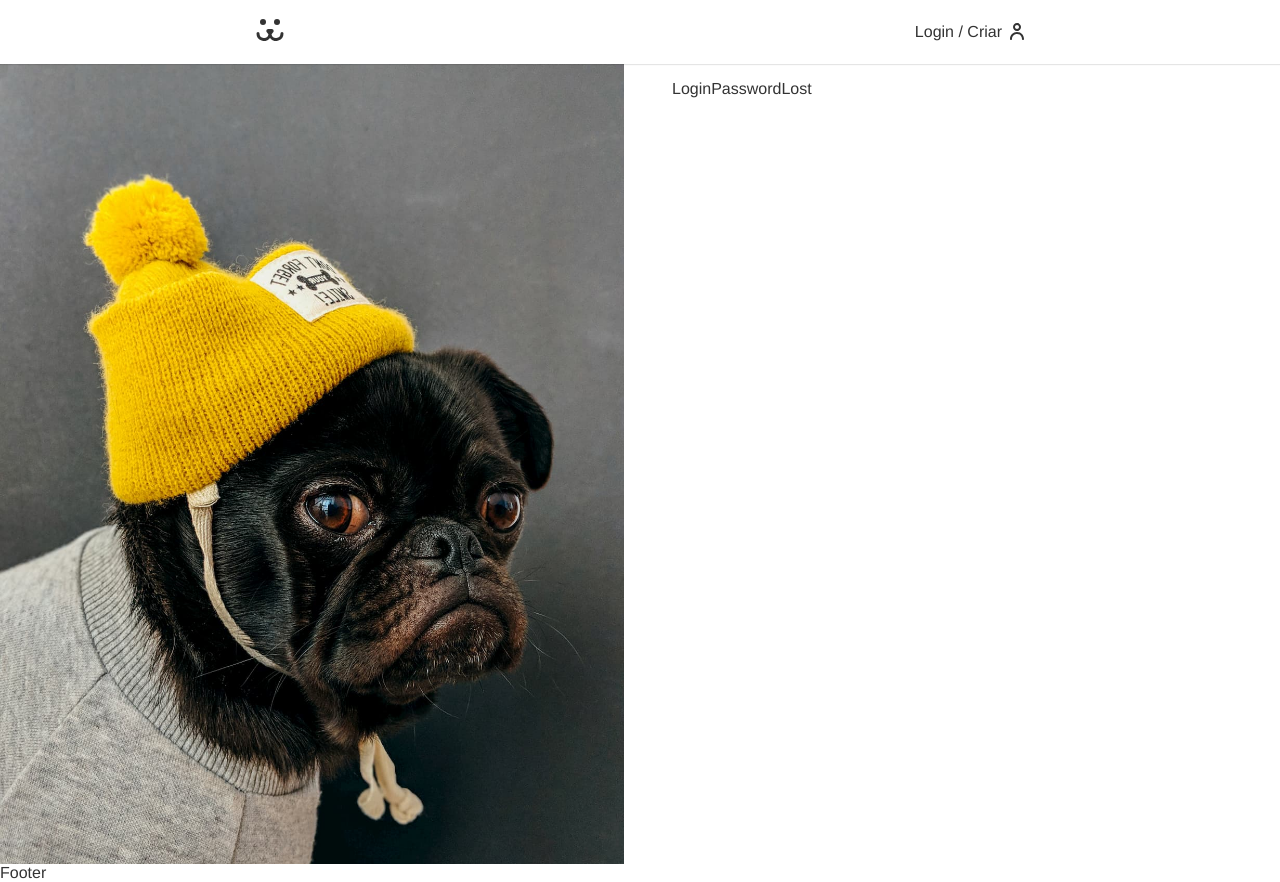
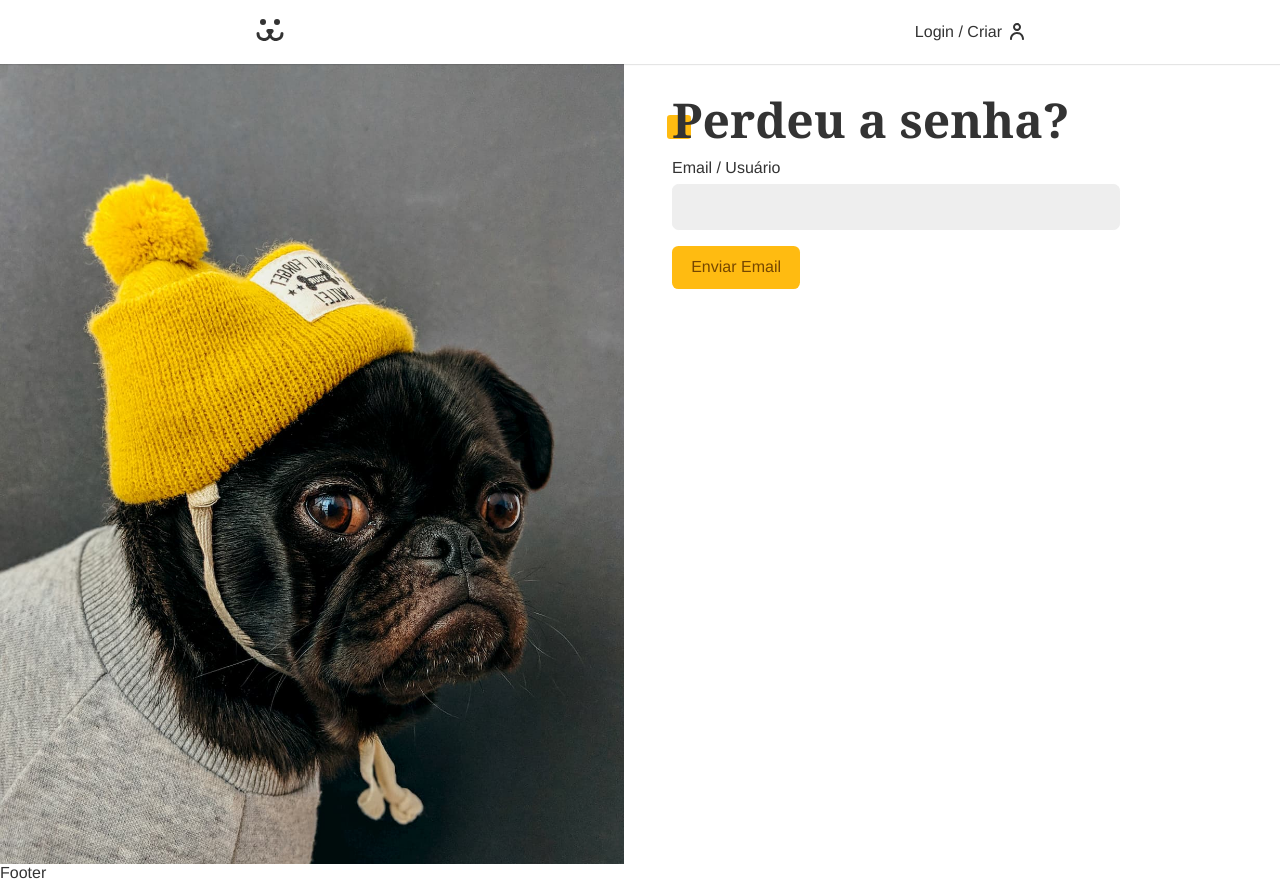
Before and after one commit to joaoldantasn/react-resumo, a React (Vite) app in the folder 08-ProjetoFinal/projeto/: page /login/perdeu in a window 1280 px wide. Built offline with nearby package versions, Linux system fonts and the light colour scheme.

Commit message:
Password lost/reset

```diff
--- a/08-ProjetoFinal/projeto/src/Pages/Login/LoginPasswordLost.jsx
+++ b/08-ProjetoFinal/projeto/src/Pages/Login/LoginPasswordLost.jsx
@@ -1,7 +1,46 @@
 import React from 'react';
+import Input from '../../Components/Forms/Input';
+import Button from '../../Components/Forms/Button';
+import useForm from '../../Hooks/useForm';
+import useFetch from '../../Hooks/useFetch';
+import { PASSWORD_LOST } from '../../api';
+import Error from '../../Components/Helper/Error';
 
 const LoginPasswordLost = () => {
-  return <div>LoginPasswordLost</div>;
+  const login = useForm();
+  const { data, loading, error, request } = useFetch();
+
+  async function handleSubmit(event) {
+    event.preventDefault();
+    if (login.validate()) {
+      const { url, options } = PASSWORD_LOST({
+        login: login.value,
+        url: window.location.href.replace('perdeu', 'resetar'),
+      });
+      const { json } = await request(url, options);
+      console.log(json);
+    }
+  }
+
+  return (
+    <section>
+      <h1 className="title">Perdeu a senha?</h1>
+      {data ? (
+        <p style={{ color: '#4c1' }}>{data}</p>
+      ) : (
+        <form onSubmit={handleSubmit}>
+          <Input label="Email / Usuário" type="text" name="login" {...login} />
+          {loading ? (
+            <Button disabled>Enviando...</Button>
+          ) : (
+            <Button>Enviar Email</Button>
+          )}
+        </form>
+      )}
+
+      <Error error={error} />
+    </section>
+  );
 };
 
 export default LoginPasswordLost;
--- a/08-ProjetoFinal/projeto/src/Pages/Login/LoginPasswordReset.jsx
+++ b/08-ProjetoFinal/projeto/src/Pages/Login/LoginPasswordReset.jsx
@@ -1,7 +1,59 @@
 import React from 'react';
+import Input from '../../Components/Forms/Input';
+import Button from '../../Components/Forms/Button';
+import useForm from '../../Hooks/useForm';
+import useFetch from '../../Hooks/useFetch';
+import { PASSWORD_RESET } from '../../api';
+import Error from '../../Components/Helper/Error';
+import { useNavigate } from 'react-router-dom';
 
 const LoginPasswordReset = () => {
-  return <div>LoginPasswordReset</div>;
+  const [login, setLogin] = React.useState('');
+  const [key, setKey] = React.useState('');
+  const password = useForm();
+  const { error, loading, request } = useFetch();
+  const navigate = useNavigate();
+
+  React.useEffect(() => {
+    const params = new URLSearchParams(window.location.search);
+    const key = params.get('key');
+    const login = params.get('login');
+    if (key) setKey(key);
+    if (login) setLogin(login);
+  }, []);
+
+  async function handleSubmit(event) {
+    event.preventDefault();
+    if (password.validate()) {
+      const { url, options } = PASSWORD_RESET({
+        login,
+        key,
+        password: password.value,
+      });
+      const { response } = await request(url, options);
+      if (response.ok) navigate('/login');
+    }
+  }
+
+  return (
+    <div>
+      <h1 className="title">Resete a Senha</h1>
+      <form onSubmit={handleSubmit}>
+        <Input
+          label="Nova Senha"
+          type="password"
+          name="password"
+          {...password}
+        />
+        {loading ? (
+          <Button disabled>Resetando...</Button>
+        ) : (
+          <Button>Resetar</Button>
+        )}
+      </form>
+      <Error error={error} />
+    </div>
+  );
 };
 
 export default LoginPasswordReset;
--- a/08-ProjetoFinal/projeto/src/api.jsx
+++ b/08-ProjetoFinal/projeto/src/api.jsx
@@ -45,6 +45,31 @@
 export function USER_POST(body) {
   return {
     url: API_URL + '/api/user',
+    options: {
+      method: 'POST',
+      headers: {
+        'Content-Type': 'application/json',
+      },
+      body: JSON.stringify(body),
+    },
+  };
+}
+
+export function PASSWORD_LOST(body) {
+  return {
+    url: API_URL + '/api/password/lost',
+    options: {
+      method: 'POST',
+      headers: {
+        'Content-Type': 'application/json',
+      },
+      body: JSON.stringify(body),
+    },
+  };
+}
+export function PASSWORD_RESET(body) {
+  return {
+    url: API_URL + '/api/password/reset',
     options: {
       method: 'POST',
       headers: {
```
